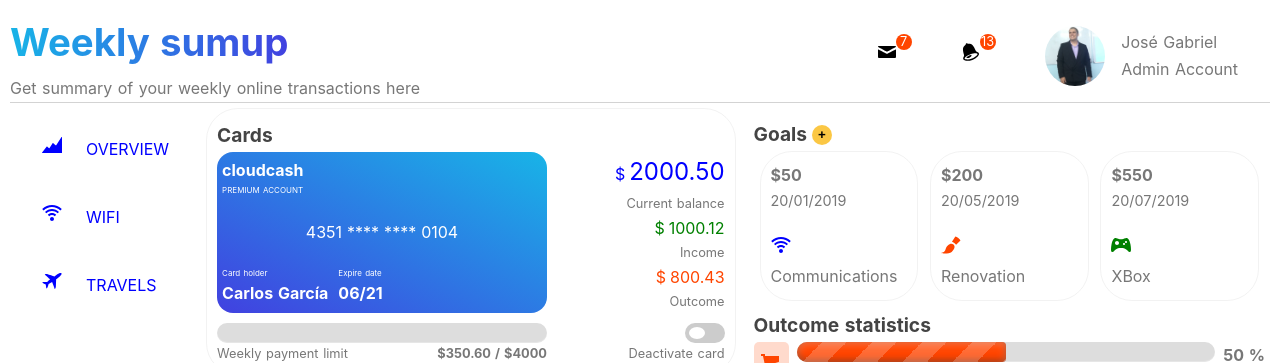
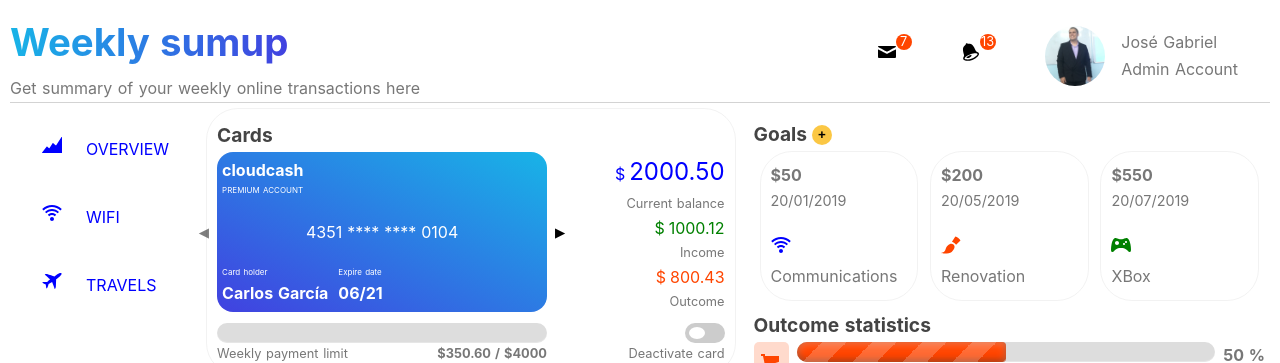
Before and after one commit to elC0mpa/pure-css-nuxt-dashboard, a Nuxt app: page / in a window 1280 px wide. Shown: the top 363 px of the page. Built offline with nearby package versions, Linux system fonts and the light colour scheme.

Commit message:
Using Vue-carousel component

```diff
--- a/assets/scss/sections/_cards-section.scss
+++ b/assets/scss/sections/_cards-section.scss
@@ -2,7 +2,7 @@
   @include card;
   &__top-container {
     display: flex;
-    > div.credit-card {
+    > div:first-child {
       flex: 0 0 65%;
     }
     > div.balances {
--- a/components/CardsSection/index.vue
+++ b/components/CardsSection/index.vue
@@ -2,7 +2,14 @@
   <section class="cards-section">
     <p class="card-title">Cards</p>
     <div class="cards-section__top-container">
-      <credit-card></credit-card>
+      <carousel :per-page="1" :navigationEnabled="true" :paginationEnabled="false">
+        <slide>
+          <credit-card></credit-card>
+        </slide>
+        <slide>
+          <credit-card></credit-card>
+        </slide>
+      </carousel>
       <balances></balances>
     </div>
     <div class="cards-section__bottom-container">
@@ -20,6 +27,8 @@ import CreditCard from "@/components/CardsSection/CreditCard";
 import Balances from "@/components/CardsSection/Balances";
 import ProgressBar from "@/components/ProgressBar";
 import SwitchComponent from "@/components/CardsSection/SwitchComponent";
+import { Carousel, Slide } from "vue-carousel";
+
 export default {
   name: "CardsSection",
   components: {
@@ -27,6 +36,8 @@ export default {
     Balances,
     ProgressBar,
     SwitchComponent,
+    Carousel,
+    Slide
   },
 };
 </script>
--- a/package.json
+++ b/package.json
@@ -10,7 +10,8 @@
   },
   "dependencies": {
     "core-js": "^3.9.1",
-    "nuxt": "^2.15.3"
+    "nuxt": "^2.15.3",
+    "vue-carousel": "^0.18.0"
   },
   "devDependencies": {
     "@nuxtjs/svg": "^0.1.12",
```
